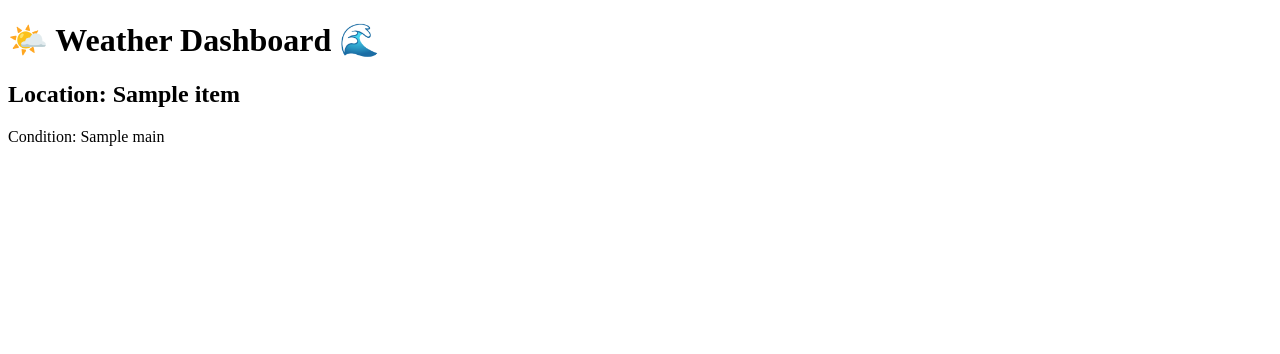
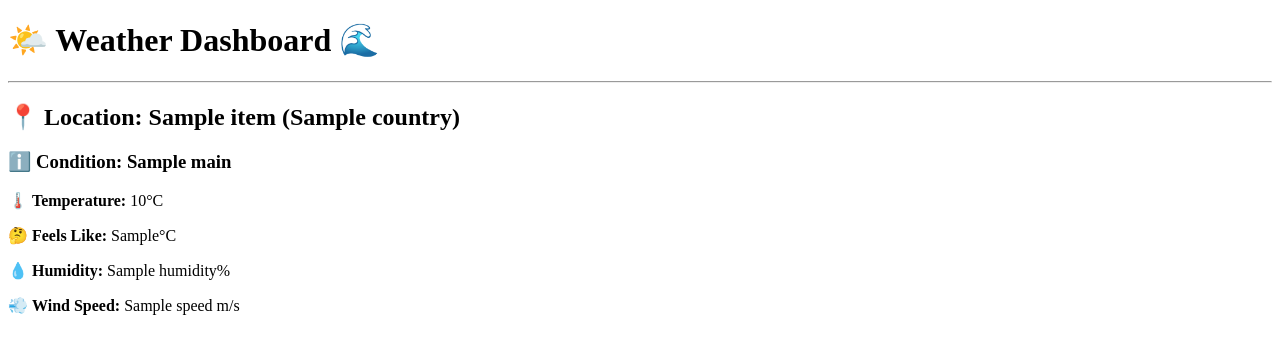
Before and after one commit to FeriCodes/weather-app, a Flask app: page / in a window 1280 px wide. Shown: the top 354 px of the page. Run offline with Flask 3, Linux system fonts and the light colour scheme; a database or web service that is not in the repository returns one stand-in record (values such as "Sample title"); data that the repository does not hold is empty.

Commit message:
refactor: rename weather function and display more metrics on index.html

```diff
--- a/app.py
+++ b/app.py
@@ -1,19 +1,24 @@
 from flask import Flask, render_template
-from weather import data_structure
+from weather import get_weather_data
 
 app = Flask(__name__)
 
 
 @app.route("/")
 def home():
-    weather_info = data_structure()
+    weather_info = get_weather_data()
     if "error" in weather_info:
         return f"<h1>something went wrong!</h1><p>{weather_info['Error']}"
 
     return render_template(
         "index.html",
+        con_name=weather_info["country"],
         city_name=weather_info["city"],
         weather_desc=weather_info["description"],
+        weather_temp=weather_info["temp"],
+        feels_like=weather_info["feels_like"],
+        humidity=weather_info["humidity"],
+        wind_speed=weather_info["speed"],
     )
 
 
--- a/templates/index.html
+++ b/templates/index.html
@@ -3,11 +3,25 @@
 <head>
     <meta charset="UTF-8">
     <meta name="viewport" content="width=device-width, initial-scale=1.0">
-    <title>Weather App</title>
+    <title>Weather App - {{ city_name }}</title>
 </head>
 <body>
-    <h1>🌤️ Weather Dashboard 🌊</h1>
-    <h2>Location: {{ city_name }}</h2>
-    <p>Condition: {{ weather_desc }}</p>
+
+    <div class="weather-card">
+        <h1>🌤️ Weather Dashboard 🌊</h1>
+        <hr>
+
+        <h2>📍 Location: {{ city_name }} ({{ con_name }})</h2>
+
+        <h3>ℹ️ Condition: {{ weather_desc }}</h3>
+
+        <div class="weather-details">
+            <p>🌡️ <strong>Temperature:</strong> {{ weather_temp }}°C</p>
+            <p>🤔 <strong>Feels Like:</strong> {{ feels_like }}°C</p>
+            <p>💧 <strong>Humidity:</strong> {{ humidity }}%</p>
+            <p>💨 <strong>Wind Speed:</strong> {{ wind_speed }} m/s</p>
+        </div>
+    </div>
+
 </body>
 </html>
--- a/weather.py
+++ b/weather.py
@@ -11,7 +11,7 @@ lon = os.getenv("TARGET_LON")
 url = f"https://api.openweathermap.org/data/2.5/weather?lat={lat}&lon={lon}&appid={API_KEY}&units=metric"
 
 
-def data_structure():
+def get_weather_data():
     try:
         response = requests.get(url)
         if response.status_code == 200:
```
